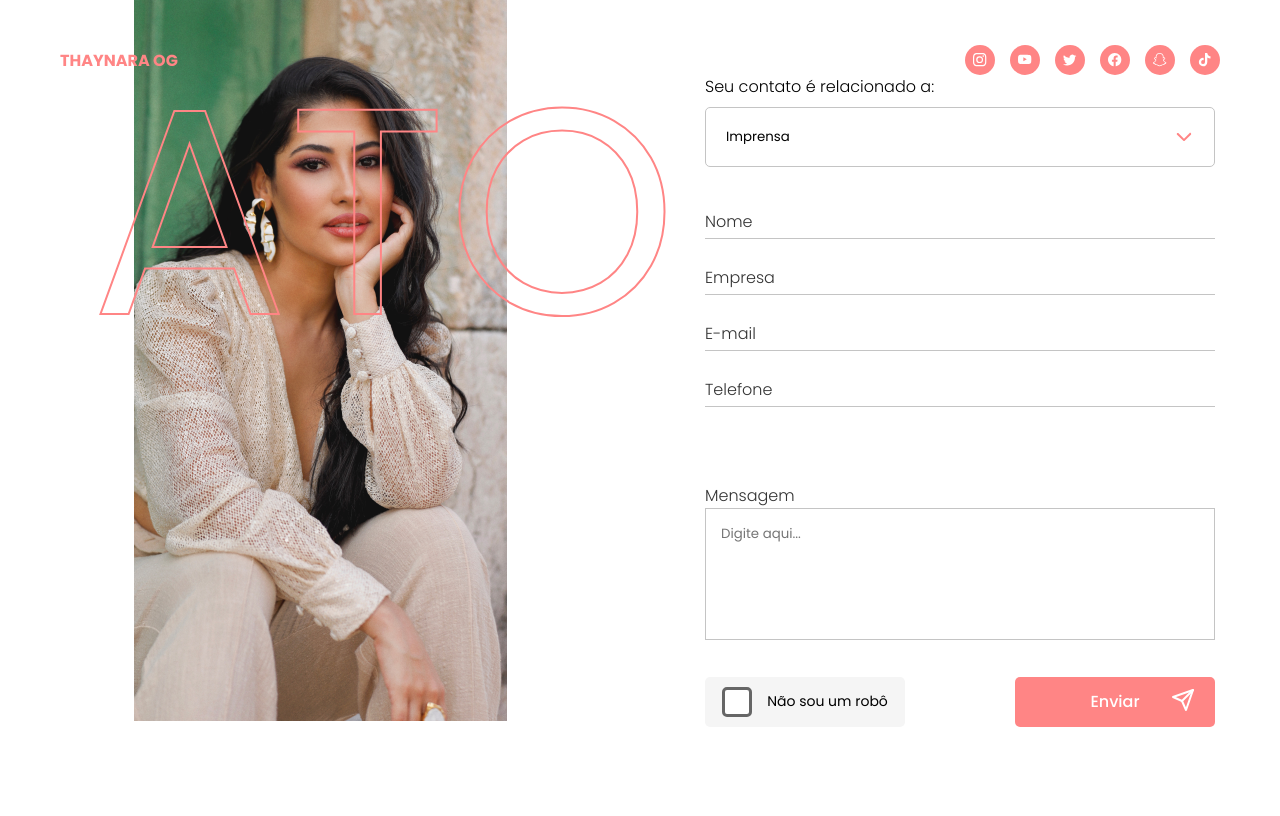
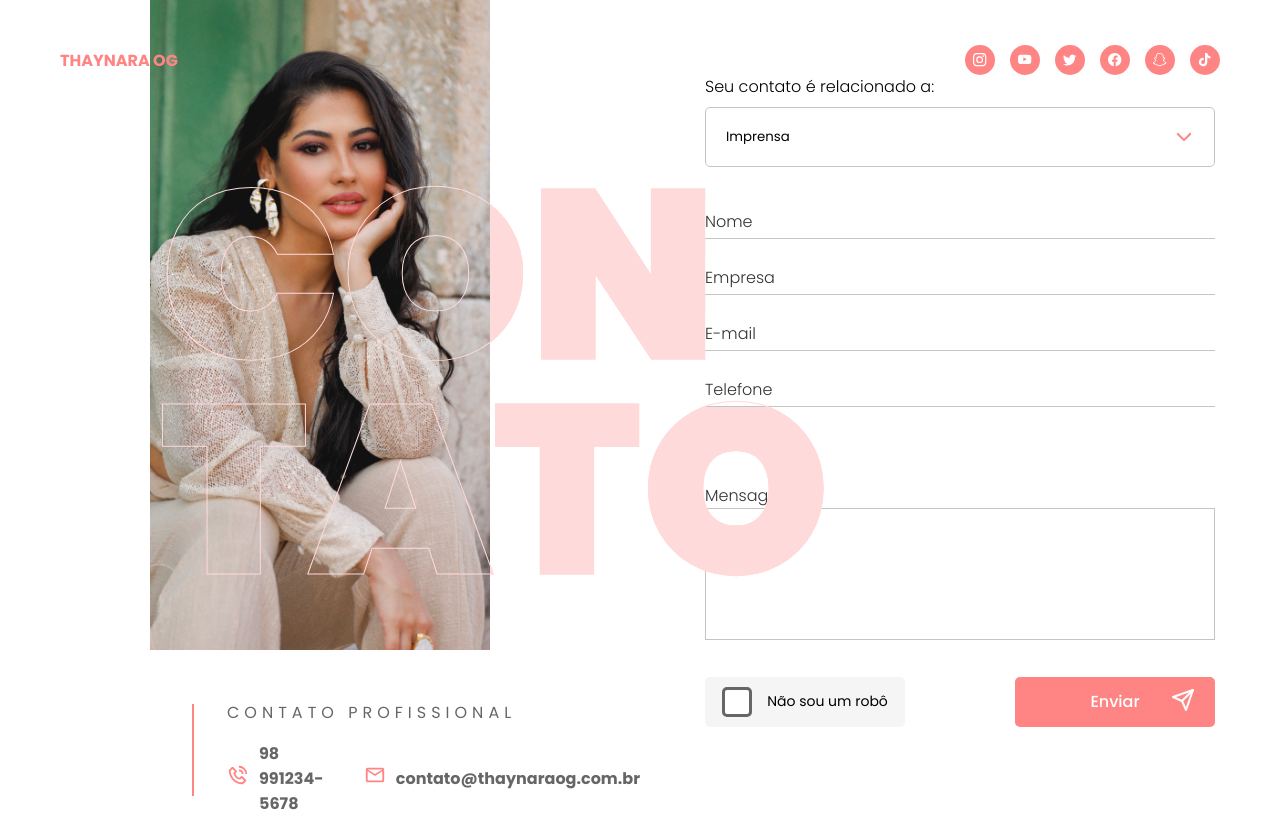
Before and after one commit to gabrielmelogm/maximize, a Next.js app: page / in a window 1280 px wide. Built offline with nearby package versions, Linux system fonts and the light colour scheme.

Commit message:
feat(components/main/contact): finalizado o componente de contato

```diff
--- a/src/components/Main/Contact/index.tsx
+++ b/src/components/Main/Contact/index.tsx
@@ -1,18 +1,35 @@
 import styles from "./styles.module.scss"
 import Image from "next/image"
+import { BiPhoneCall } from "react-icons/bi"
+import { MdOutlineEmail } from "react-icons/md"
 
 export function Contact() {
   return (
     <div className={styles.content}>
       <div className={styles.contentImage}>
-        <Image
-          src="/thaynara-og.png"
-          width="373px"
-          height="721px"
-        />
-        <div className={styles.contentText}>
-          <p className={styles.titleImageOutline}>Cont</p>
-          <p className={styles.titleImageOutline}>ato</p>
+        <p>Con <br/> tato</p>
+        <div className={styles.image}>
+          <Image
+            src="/thaynara-og.png"
+            width="340px"
+            height="650px"
+          />
+        </div>
+        <p className={styles.overlay}>Con <br/> tato</p>
+      </div>
+
+      <div className={styles.contentFooter}>
+        <div className={styles.line}></div>
+        <p className={styles.titleContact}>Contato profissional</p>
+        <div className={styles.contentContact}>
+          <div className={styles.contentInformation}>
+            <span className={styles.icon}><BiPhoneCall /></span>
+            <span>98 991234-5678</span>
+          </div>
+          <div className={styles.contentInformation}>
+            <span className={styles.icon}><MdOutlineEmail /></span>
+            <span>contato@thaynaraog.com.br</span>
+          </div>
         </div>
       </div>
     </div>
--- a/src/components/Main/Contact/styles.module.scss
+++ b/src/components/Main/Contact/styles.module.scss
@@ -4,30 +4,95 @@
   width: 50%;
   height: 100vh;
   display: flex;
-  align-items: flex-start;
-  justify-content: center;
+  flex-direction: column;
 
   .contentImage {
-    position: relative;
-    // overflow: hidden;
+    display: flex;
+    align-items: center;
+    justify-content: center;
 
-    .contentText {
-      display: flex;
-      flex-direction: column;
-      align-items: center;
-      justify-content: center;
+    $font-size: 15rem;
+
+    p {
+      margin: 0;
+      position: absolute;
+      top: 10.5rem;
+      left: 10rem;
+      color: $main-secondary;
+      z-index: 1;
+      -webkit-text-stroke: 1px;
+      -webkit-text-stroke-color: $main-secondary;
+      font-size: $font-size;
+      line-height: 13.438rem;
+      font-family: $main-font;
+      font-weight: 900;
       text-transform: uppercase;
+    }
+
+    p:nth-child(1) {
+      font-size: $font-size;
+      z-index: 0;
+      margin: 0;
+    }
+
+    .overlay {
       color: transparent;
-      font-family: $main-font;
-      position: absolute;
-      bottom: 0;
-      left: -160px;
-      font-size: 293px;
-      margin: 0;
-      -webkit-text-stroke-width: 2px;
-      -webkit-text-stroke-color: $main;
     }
 
   }
 
+  .contentFooter {
+    margin-top: 1.875rem;
+    display: flex;
+    align-items: flex-start;
+    justify-content: center;
+    flex-direction: column;
+    position: relative;
+    padding-left: 30%;
+
+    .line {
+      width: 0.125rem;
+      height: 70%;
+      background-color: $main;
+      position: absolute;
+    }
+
+    .titleContact {
+      font-family: $main-font;
+      text-transform: uppercase;
+      letter-spacing: 0.313rem;
+      color: $strong-gray;
+      padding-left: 2.188rem;
+    }
+
+    .contentContact {
+      display: flex;
+      flex-direction: row;
+      align-items: center;
+      justify-content: center;
+      gap: 1.563rem;
+      padding-left: 2.188rem;
+
+      .contentInformation {
+        display: flex;
+        align-items: center;
+        justify-content: center;
+        gap: 0.625rem;
+
+        .icon {
+          font-size: 1.375rem;
+          color: $main;
+        }
+
+        span {
+          font-family: $main-font;
+          font-weight: bold;
+          color: $strong-gray;
+          font-size: 1rem;
+        }
+      }
+
+    }
+  }
+
 }
```
